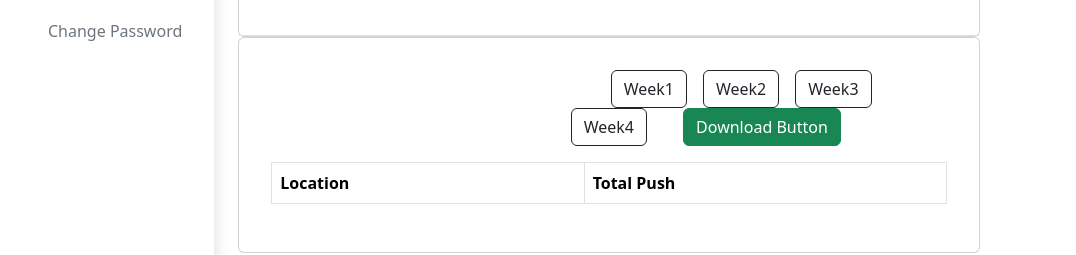
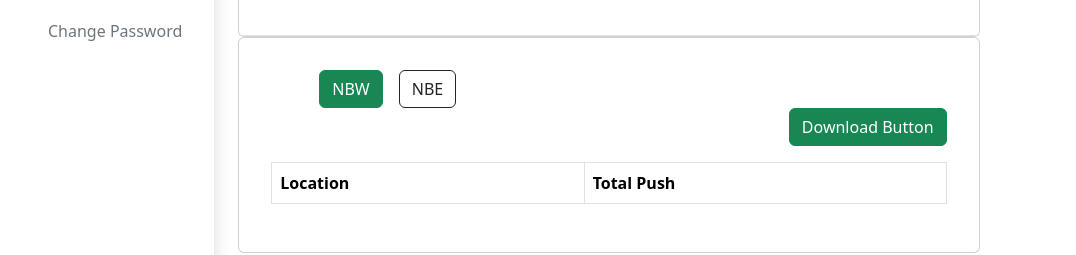
Before and after one commit to shubh009/RickProject, a React (Create React App) app: page /reports in a window 1280 px wide. Shown: the part 269-524 px from the top of the page, without its empty margins (0-1076 px from the left). Built offline with nearby package versions, Linux system fonts and the light colour scheme; the HTML template or start-up script is replaced by a standard one.

Commit message:
Reports changes

```diff
--- a/src/utils/axios.js
+++ b/src/utils/axios.js
@@ -1,8 +1,7 @@
 import axios from "axios";
 
-//export const backendUrl = "http://localhost:9000/api";
-export const backendUrl =
-  "https://spring-green-walkingstick-wear.cyclic.app/api";
+// export const backendUrl = "http://localhost:9000/api";
+export const backendUrl ="https://spring-green-walkingstick-wear.cyclic.app/api";
 // export const backendUrl = "";
 
 export const callAxios = async (method, route, body) => {
--- a/src/views/Reports.js
+++ b/src/views/Reports.js
@@ -22,12 +22,13 @@ import { CSVLink } from "react-csv";
 
 const ManageUsers = () => {
   const [loading, setLoading] = useState(false);
-  const [startDate, setStartDate] = useState(new Date());
-  const [endDate, setEndDate] = useState(new Date());
+  const [startDate, setStartDate] = useState(null);
+  const [endDate, setEndDate] = useState(null);
   const [reportsData, setReportsData] = useState([]);
   const [dates, setDates] = useState([]);
   const [csvData, setCsvData] = useState([]);
   const [headers, setHeaders] = useState([]);
+  const [region, setRegion] = useState("nbw");
 
   console.log(startDate, endDate);
 
@@ -44,7 +45,9 @@ const ManageUsers = () => {
         "get",
         `dashboard/getReport?startDate=${moment(new Date(startDate)).format(
           "YYYY-MM-DD"
-        )}&endDate=${moment(new Date(endDate)).format("YYYY-MM-DD")}`
+        )}&endDate=${moment(new Date(endDate)).format(
+          "YYYY-MM-DD"
+        )}&region=${region}`
       );
       console.log(data);
       setLoading(false);
@@ -55,7 +58,10 @@ const ManageUsers = () => {
       headers1.push({ label: "Location", key: "city" });
       headers1.push({ label: "Total Push", key: "totalEmails" });
       data.result[0].dates.map((d) =>
-        headers1.push({ label: moment(d).format("DD MMM"), key:moment(d).format("DD MMM")  })
+        headers1.push({
+          label: moment(d).format("DD MMM"),
+          key: moment(d).format("DD MMM"),
+        })
       );
       console.log(headers1);
       setHeaders(headers1);
@@ -80,6 +86,12 @@ const ManageUsers = () => {
       toast.error("Something went wrong");
     }
   };
+
+  useEffect(() => {
+    if (startDate && endDate) {
+      handleSearch();
+    }
+  }, [region]);
 
   console.log(dates);
 
@@ -141,9 +153,36 @@ const ManageUsers = () => {
             <Card className="p-3">
               <CardBody>
                 <Row>
-                  <Col lg="5"></Col>
-                  <Col lg="7">
-                    <button className="btn-outline-dark btn mx-2 ms-5">
+                  <Col lg="5">
+                    <button
+                      className={`${
+                        region === "nbw" ? "btn-success" : "btn-outline-dark"
+                      } btn mx-2 ms-5`}
+                      onClick={() => setRegion("nbw")}
+                    >
+                      {" "}
+                      NBW
+                    </button>
+                    <button
+                      className={` ${
+                        region === "nbe" ? "btn-success" : "btn-outline-dark"
+                      }  btn mx-2  `}
+                      onClick={() => setRegion("nbe")}
+                    >
+                      {" "}
+                      NBE
+                    </button>
+                  </Col>
+                  <Col
+                    lg="7"
+                    style={{
+                      width: "100%",
+                      display: "flex",
+                      justifyContent: "flex-end",
+                      alignItems: "center",
+                    }}
+                  >
+                    {/* <button className="btn-outline-dark btn mx-2 ms-5">
                       {" "}
                       Week1
                     </button>
@@ -158,18 +197,15 @@ const ManageUsers = () => {
                     <button className="btn-outline-dark btn mx-2">
                       {" "}
                       Week4
-                    </button>
-
-                      {" "}
+                    </button>{" "} */}
                     <CSVLink
                       data={csvData}
                       headers={headers}
-                        filename={"Report.csv"}
+                      filename={`${region.toUpperCase()}_Report.csv`}
                       className="btn-success btn ms-4"
                     >
                       Download Button
                     </CSVLink>
-
                   </Col>
                 </Row>
 
```
Lines whose indentation alone changed are shown as unchanged.
